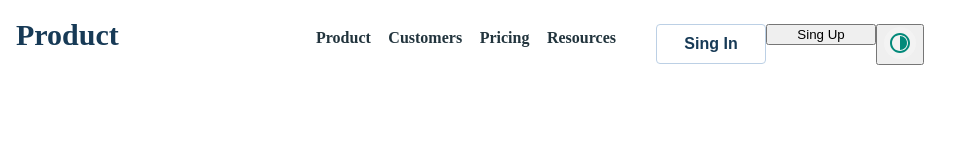
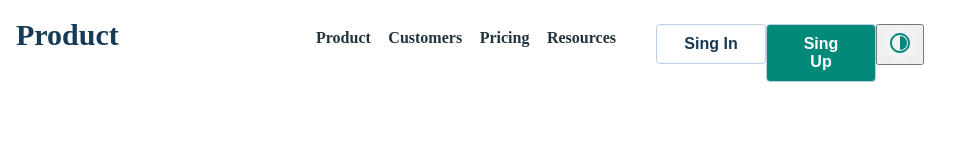
Before and after one commit to wgokef/verstka, a plain HTML site: page index.html in a window 1280 px wide. Shown: the full height of the page, 234-1189 px from the left. Drawn offline with nearby package versions, Linux system fonts and the light colour scheme; files that its build step writes are made by us from their sources.

Commit message:
обновила верстку

```diff
--- a/style.scss
+++ b/style.scss
@@ -32,8 +32,15 @@
 
         }
 
-        &-button2{
+        &-button2 {
             width: 110px;
+            padding: 10px 25px;
+            background: #02897a ;
+            border-radius: 4px;
+            border: 1px solid #bcd0e5;
+            font-weight: 600;
+            font-size: 16px;
+            color: #fff;
 
         }
 
```
